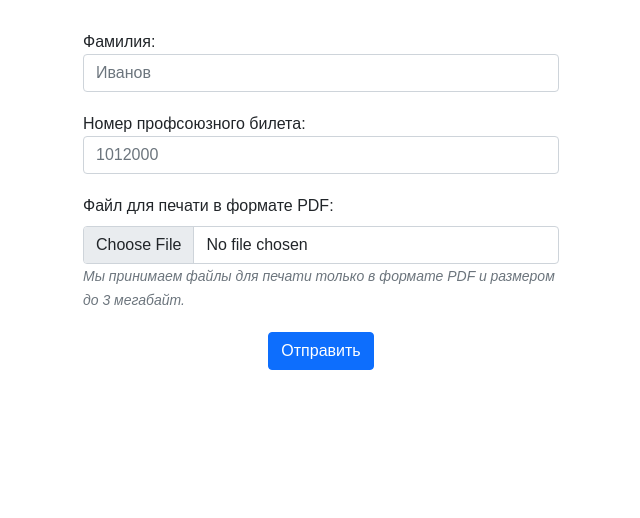
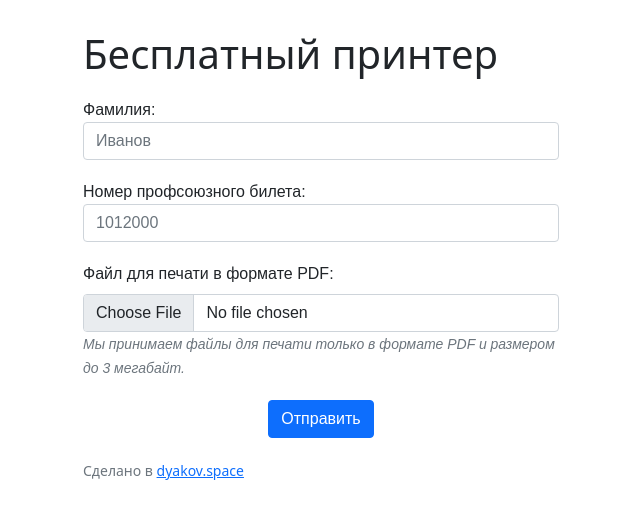
Before and after one commit to profcomff/print-webapp, a Vue app: page / in a window 1280 px wide. Shown: the top 518 px of the page, without its empty margins (319-959 px from the left). Built offline with nearby package versions, Linux system fonts and the light colour scheme.

Commit message:
Header and footer if not embeded

```diff
--- a/src/components/SendTaskDialog.vue
+++ b/src/components/SendTaskDialog.vue
@@ -76,11 +76,11 @@ export default {
   },
   watch: {
     surname(new_surname) {
-      console.log('new_surname', new_surname);
+      console.log("new_surname", new_surname);
       localStorage.surname = new_surname;
     },
     number(new_number) {
-      console.log('new_number', new_number);
+      console.log("new_number", new_number);
       localStorage.number = new_number;
     },
   },
--- a/src/views/Home.vue
+++ b/src/views/Home.vue
@@ -1,5 +1,8 @@
 <template>
   <div class="home container-fluid">
+    <div v-if="!this.$route.query.embeded">
+      <h1>Бесплатный принтер</h1>
+    </div>
     <SendTaskDialog id="send_task_dialog" @uploaded="showTaskCompleteDialog" />
     <TaskCompleteDialog
       v-if="['PENDING', 'PROGRESS'].indexOf(status) == -1"
@@ -7,6 +10,11 @@
       :pin="pin"
       @click_return="showSendTaskDialog"
     />
+    <div v-if="!this.$route.query.embeded">
+      <small class="text-muted"
+        >Сделано в <a href="https://dyakov.space/">dyakov.space</a></small
+      >
+    </div>
   </div>
 </template>
 
@@ -55,7 +63,9 @@ export default defineComponent({
   margin: 30px auto;
 }
 
-p, .form-group, .form-actions {
+p,
+.form-group,
+.form-actions {
   font-family: "PT Sans", sans-serif;
   margin: 20px auto;
 }
```
